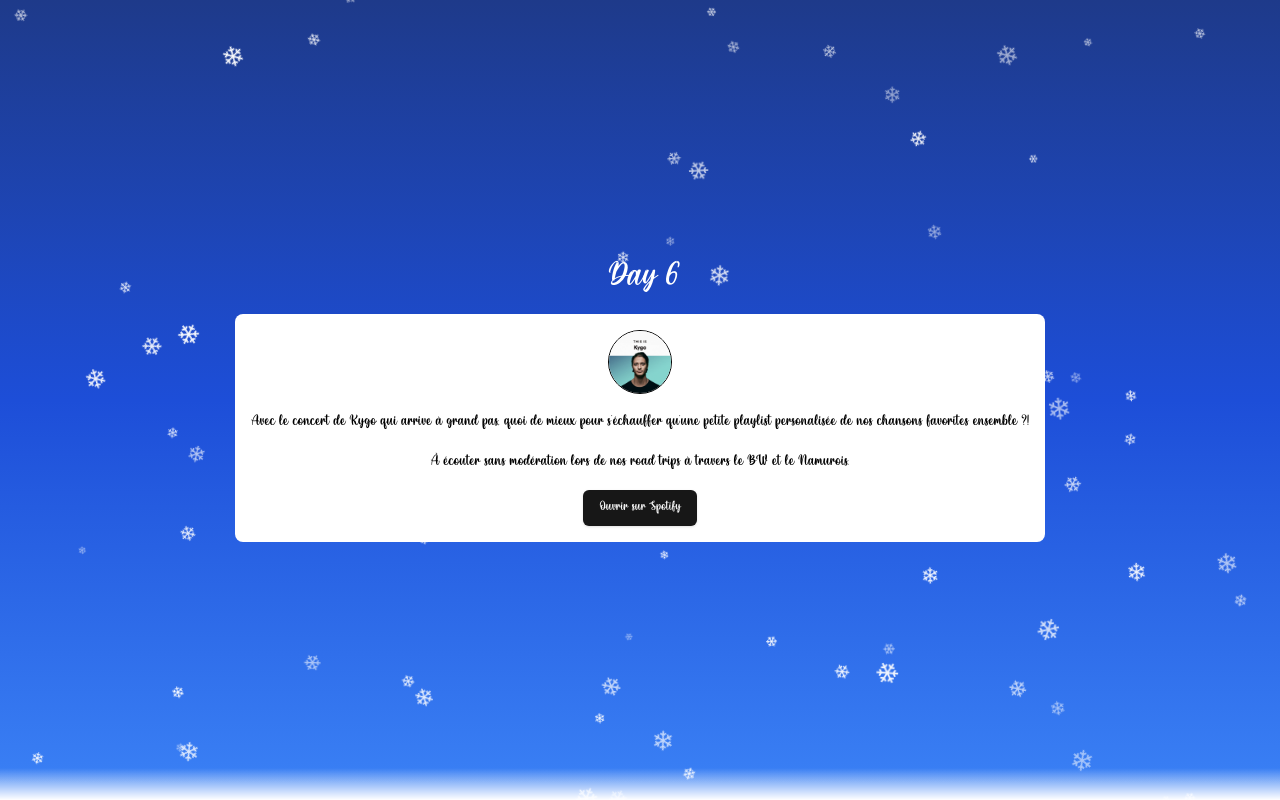
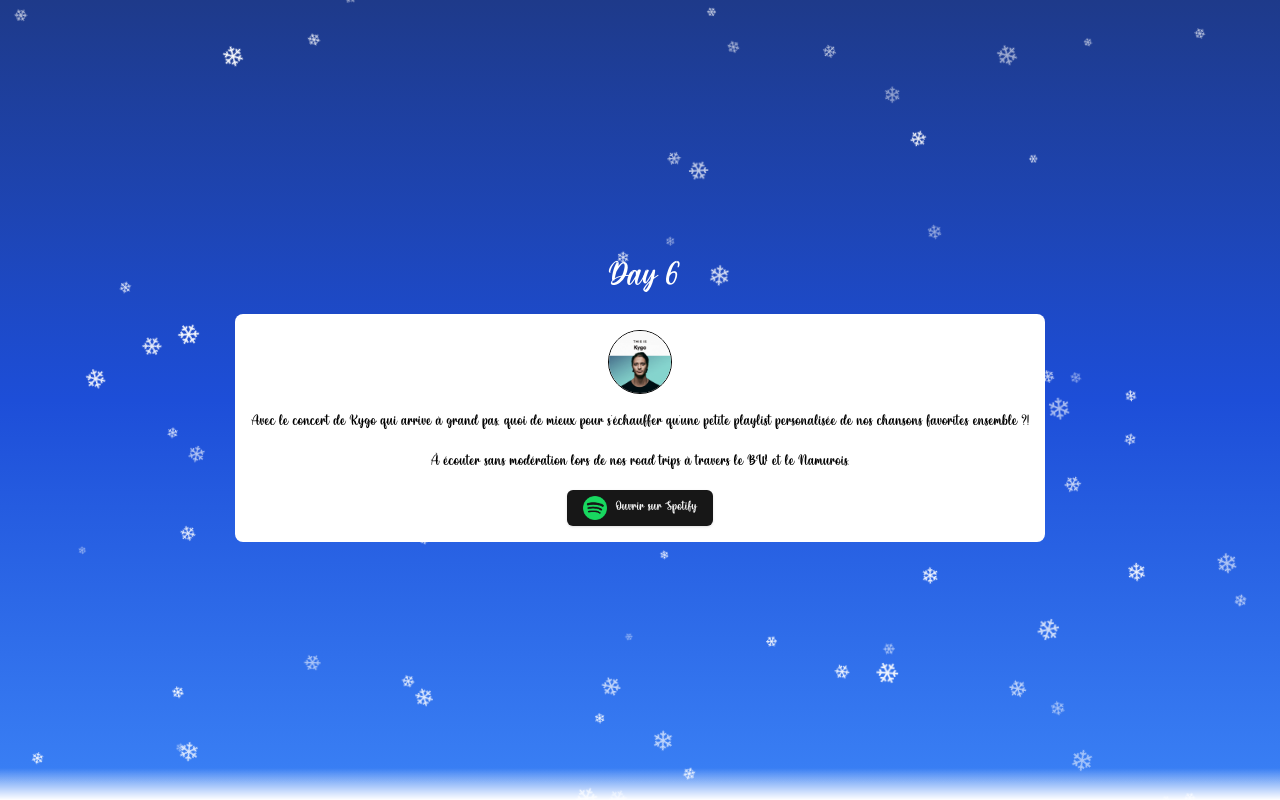
Before and after one commit to qvanderlinden/advent-of-manon-2024, a Next.js app: page /day-6 in a window 1280 px wide. Built offline with nearby package versions, Linux system fonts and the light colour scheme.

Commit message:
feat: add spotify logo

```diff
--- a/src/app/day-6/page.tsx
+++ b/src/app/day-6/page.tsx
@@ -24,6 +24,7 @@
           Namurois.
         </p>
         <Button className="w-fit">
+          <Image src="/img/spotify.png" width={24} height={24} alt="Spotify" />
           <a href="https://open.spotify.com/playlist/0tnigD06FDi96LK2J42jzP?si=82dc018a057944a2">
             Ouvrir sur Spotify
           </a>
```
Also changed, not shown: public/img/spotify.png (added).
